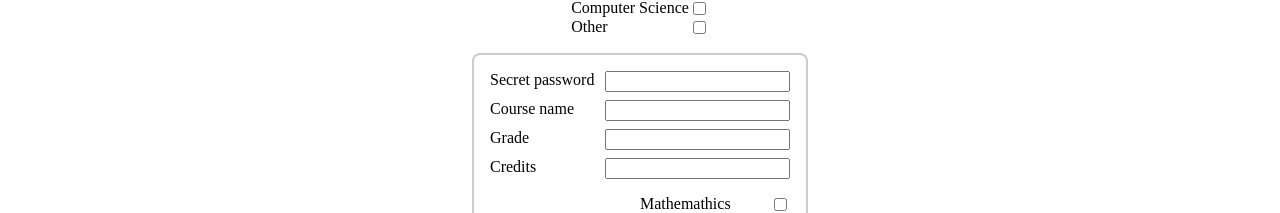
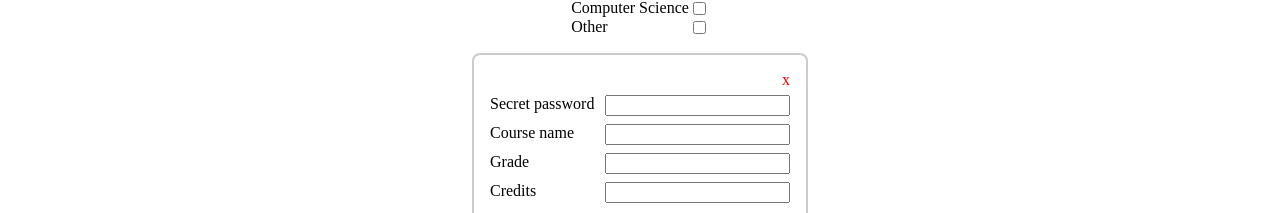
Before and after one commit to Eetub1/gpa-counter, a React (Vite) app: page / in a window 1280 px wide. Both pictures are taken after a click on the button "Add a course?". Shown: the part 134-347 px from the top of the page. Built offline with nearby package versions, Linux system fonts and the light colour scheme; no server answers.

Commit message:
form now clears and there is a close button for the form

```diff
--- a/src/components/CourseForm.jsx
+++ b/src/components/CourseForm.jsx
@@ -2,7 +2,8 @@ import { useState } from "react"
 import { useForm } from "react-hook-form"
 
 const CourseForm = ({ setData}) => {
-  const { handleSubmit, register, formState: { errors } } = useForm({
+
+  const { handleSubmit, register, reset, formState: { errors } } = useForm({
     defaultValues: {
       password: "",
       name: "",
@@ -17,6 +18,11 @@ const CourseForm = ({ setData}) => {
   })
 
   const [showForm, setShowForm] = useState(false)
+
+  const resetAndCloseForm = () => {
+    setShowForm(false)
+    reset()
+  }
 
   const onSubmit = (data) => {
     console.log(data)
@@ -52,6 +58,8 @@ const CourseForm = ({ setData}) => {
 
   if (showForm) return (
     <form onSubmit={handleSubmit(onSubmit)} id="newCourseForm">
+
+      <p onClick={resetAndCloseForm} id="closeForm">x</p>
 
       <div className="formInputContainer">
         <label htmlFor="passwordInput">Secret password</label>
--- a/src/components/DrawCourses.jsx
+++ b/src/components/DrawCourses.jsx
@@ -37,8 +37,13 @@ const DrawCourses = ({ data, filters }) => {
 }
 
 const DrawCourse = ({ course }) => {
+
+  const handleClick = () => {
+    console.log("Course details:", course)
+  }
+
   return (
-    <div className="courseCard">
+    <div onClick={handleClick} className="courseCard">
       <p>{course.name}</p>
       <p>grade: {course.grade}</p>
       <p>credits: {course.op}</p>
--- a/src/index.css
+++ b/src/index.css
@@ -56,6 +56,10 @@ body {
   box-shadow: 0 4px 8px rgba(0, 0, 0, 0.1);
 }
 
+.courseCard:hover {
+  cursor: pointer;
+}
+
 #newCourseForm {
   display: flex;
   flex-direction: column;
@@ -93,3 +97,12 @@ body {
 #addCourseButtonContainer {
   margin-top: 10px;
 }
+
+#closeForm {
+  color: red;
+  margin: 0 0 6px auto;
+}
+
+#closeForm:hover {
+  cursor: pointer;
+}
```
